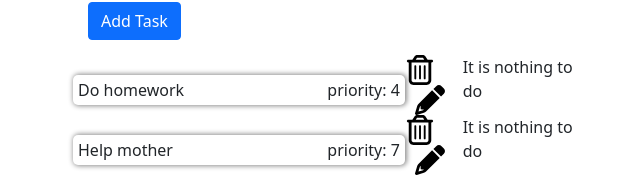
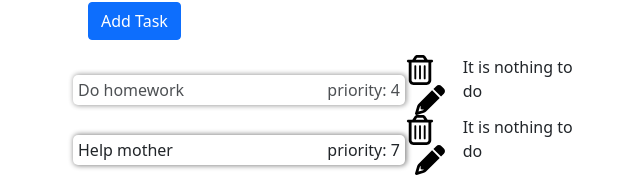
Before and after one commit to sashachekh04/TO_DO_LIST, an Angular app: page /admin in a window 1280 px wide. In both pictures the pointer is over the element 540 px from the left and 212 px from the top of the page. Shown: the part 122-299 px from the top of the page, without its empty margins (302-942 px from the left). Built offline with nearby package versions, Linux system fonts and the light colour scheme.

Commit message:
style(task-list): add hover effect for task

```diff
--- a/src/app/pages/task-list/task-list.component.scss
+++ b/src/app/pages/task-list/task-list.component.scss
@@ -17,6 +17,10 @@
     padding: 0 5px;
     margin-bottom: 10px;
     box-shadow: 1px 0 5px 1px rgba(0,0,0,0.45);
+    cursor: pointer;
+    &:hover {
+      opacity: 0.8;
+    }
   }
   .task-icons-wrapper {
     svg {
```
